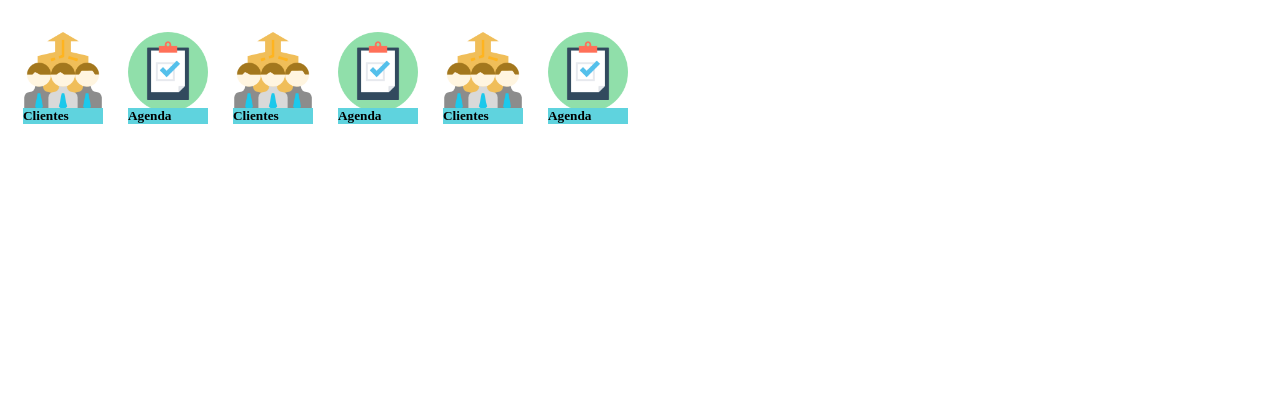
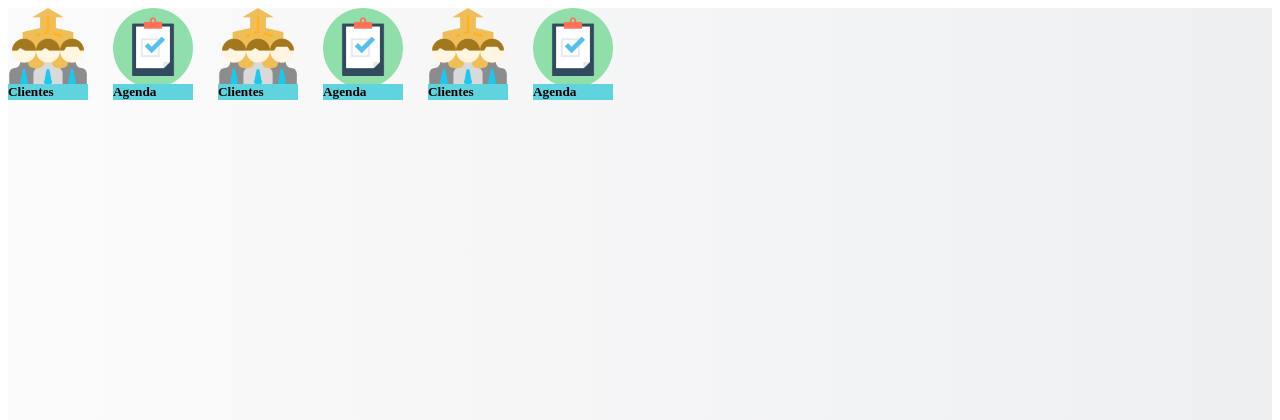
Before and after one commit to deyvy10/BuffeteSosa, a PHP site: page /BuffeteSosa/header.php in a window 1280 px wide. Shown: the top 420 px of the page. After the commit the page ends 100 px from the top, so only its background shows below. Run offline with PHP 8.4, Linux system fonts and the light colour scheme.

Commit message:
Add files via upload

```diff
--- a/header.php
+++ b/header.php
@@ -16,8 +16,11 @@
 
 </head>
 
+<body>
 
-      <div class="layout" style="width:100%;">
+
+	      <div class="layout" data-role="content" style=" min-height:100%;
+                           background: linear-gradient(to right, rgba(251, 251, 251), rgba(204, 207, 214, 0.33));overflow-x: overlay;">
 
         <a onclick='javascript:tarea()'>
         	<div class="brick1"></br></br></br><h5><P  style="COLOR: #000000; BACKGROUND-COLOR: #5FD3DE ">Clientes</P></h5></div>
@@ -47,14 +50,18 @@
      	</a>
         <div class="brick0"></div>
 
-   </div>
+
+
+
+
+
 
     <style type="text/css">
 
+
     .layout {
-        margin: 2em 15px;
         color: #333;
-      }
+          }
 
       .brick1:hover
       {
@@ -122,3 +129,4 @@
       background-position: center;
       }
     </style>
+    </body>
```
Also changed, not shown: crear_cliente.php (+10 -1 lines).
